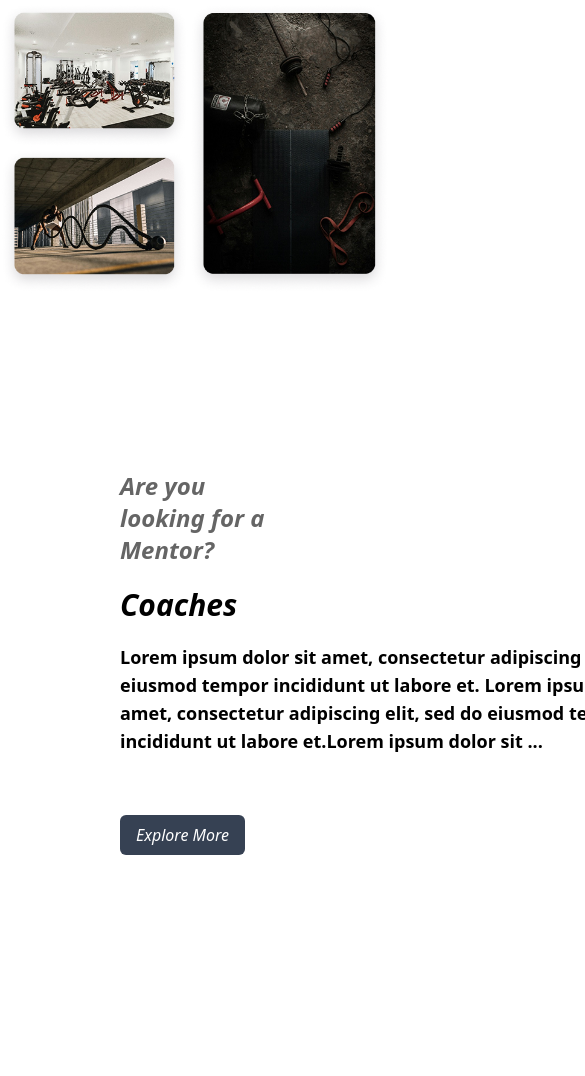
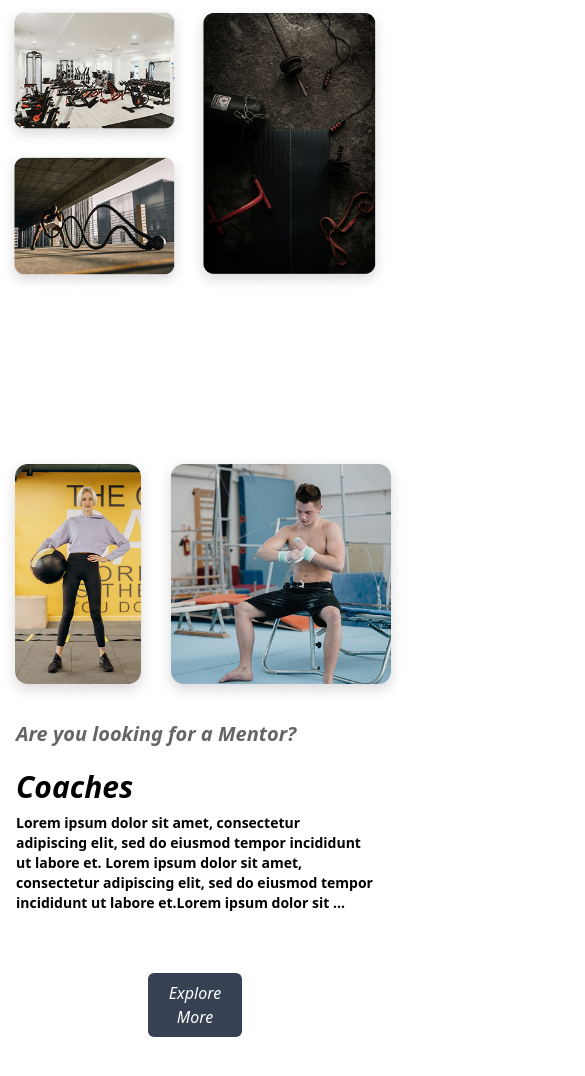
Before and after one commit to mrrobot0212/Fit-flex-project-28-02-2026, a plain HTML site: page index.html in a window 390 px wide. Shown: the part 2562-3638 px from the top of the page, 585 px wide, since content can reach past the window. Before the commit the page ends 3577 px from the top, so only its background shows below. Drawn offline with nearby package versions, Linux system fonts and the light colour scheme.

Commit message:
3rd responsive

```diff
--- a/index.html
+++ b/index.html
@@ -146,18 +146,18 @@
 
   <section>
 
-    <div class=" flex w-full justify-between py-40 px-30">
-      <div class="flex w-full">
-        <img src="image/3(1).png" alt="">
-        <img src="image/3(2).png" alt="">
+    <div class=" flex-col  xl:flex flex-row w-full justify-between py-40 xl:px-30">
+      <div class="flex xl:w-full">
+        <img src="image/3(1).png" alt="" class=" h-[250px] xl:h-[450px] xl:w-[300px]">
+        <img src="image/3(2).png" alt="" class=" h-[250px]  xl:w-[450px] xl:h-[450px]">
       </div>
-      <div class="w-full">
-        <h5 class="font-bold text-2xl opacity-60 italic mt-4">Are you looking for a Mentor?</h5>
+      <div class=" px-4 md:0 w-full">
+        <h5 class="text-xl font-bold xl:text-3xl opacity-60 italic mt-4">Are you looking for a Mentor?</h5>
         <h2 class=" text-3xl md:text-5xl italic leading-tight mt-5 font-bold max-w-[594px]">Coaches</h2>
-        <P class="w-[602px] font-semibold text-lg mt-5">Lorem ipsum dolor sit amet, consectetur adipiscing elit, sed do
+        <P class="  mt-2 text-sm xl:text-lg xl:w-[602px] font-semibold xl:mt-5">Lorem ipsum dolor sit amet, consectetur adipiscing elit, sed do
           eiusmod tempor incididunt ut labore et. Lorem ipsum dolor sit amet, consectetur adipiscing elit, sed do
           eiusmod tempor incididunt ut labore et.Lorem ipsum dolor sit ...</P>
-        <button type="button" class="py-2 px-4 bg-gray-700 text-white italic rounded-md hover:opacity-60 mt-15">Explore More</button>
+        <button type="button" class=" mx-33 md:mx-0 py-2 px-4 bg-gray-700 text-white italic rounded-md hover:opacity-60 mt-15">Explore More</button>
 
       </div>
     </div>
```
